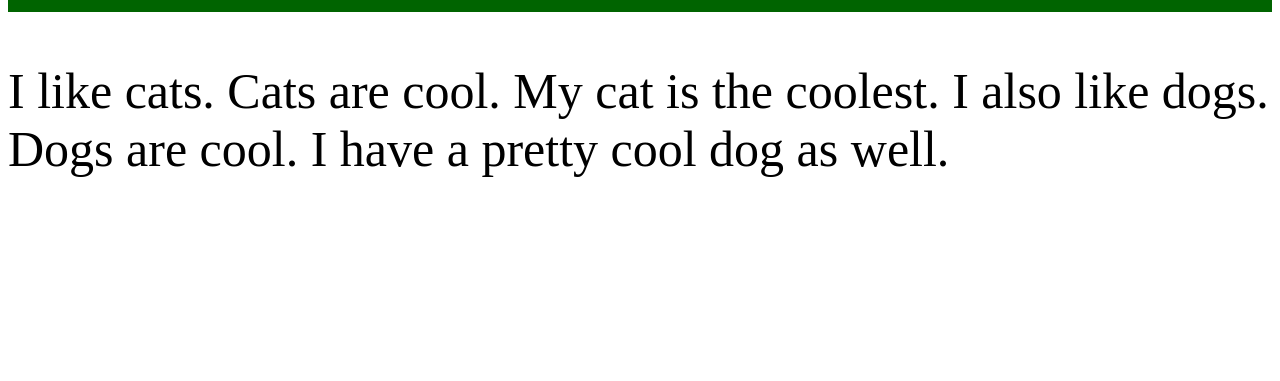
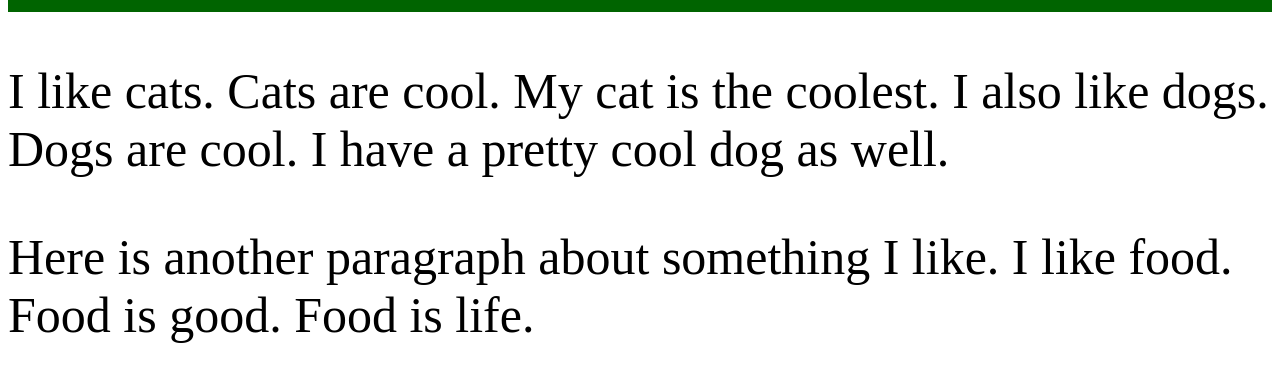
Before and after one commit to trujilloj/team-git-2, a plain HTML site: page about.html in a window 1280 px wide. Shown: the part 375-756 px from the top of the page. Drawn offline with Linux system fonts and the light colour scheme.

Commit message:
edited html

```diff
--- a/about.html
+++ b/about.html
@@ -14,5 +14,6 @@
       </nav>
     </header>
     <p>I like cats. Cats are cool.  My cat is the coolest.  I also like dogs. Dogs are cool. I have a pretty cool dog as well. </p>
+    <p>Here is another paragraph about something I like. I like food. Food is good. Food is life.</p>
   </body>
 </html>
```
